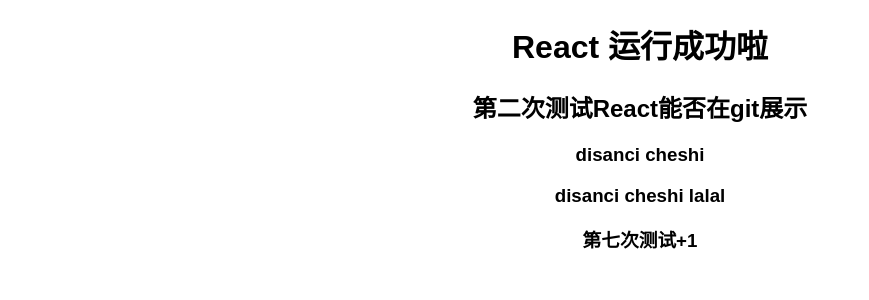
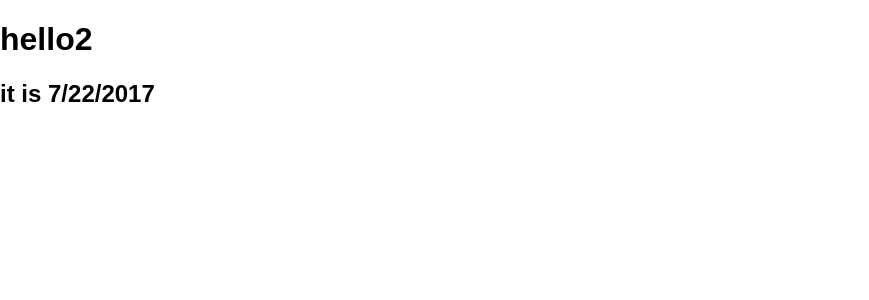
Before and after one commit to YupongUU/react-1, a React (Create React App) app: page / in a window 1280 px wide. Shown: the top 300 px of the page, without its empty margins (0-869 px from the left). Built offline with nearby package versions, Linux system fonts and the light colour scheme.

Commit message:
react*10

```diff
--- a/src/index.js
+++ b/src/index.js
@@ -1,8 +1,21 @@
-import React from 'react';
-import ReactDOM from 'react-dom';
-import './index.css';
-import App from './App';
-import registerServiceWorker from './registerServiceWorker';
+import React from "react";
+import ReactDOM from "react-dom";
+import "./index.css";
+import App from "./App";
+import registerServiceWorker from "./registerServiceWorker";
 
-ReactDOM.render(<App />, document.getElementById('root'));
-registerServiceWorker();
+function tick() {
+  const ele = (
+    <div>
+      <h1>hello2</h1>
+      <h2>
+        it is {new Date().toLocaleDateString()}
+      </h2>
+    </div>
+  );
+
+  ReactDOM.render(ele, document.getElementById("root"));
+  registerServiceWorker();
+}
+
+setInterval(tick(), 1000);
```
Also changed, not shown: 7 other files (tests, documents, lock files or other folders).
